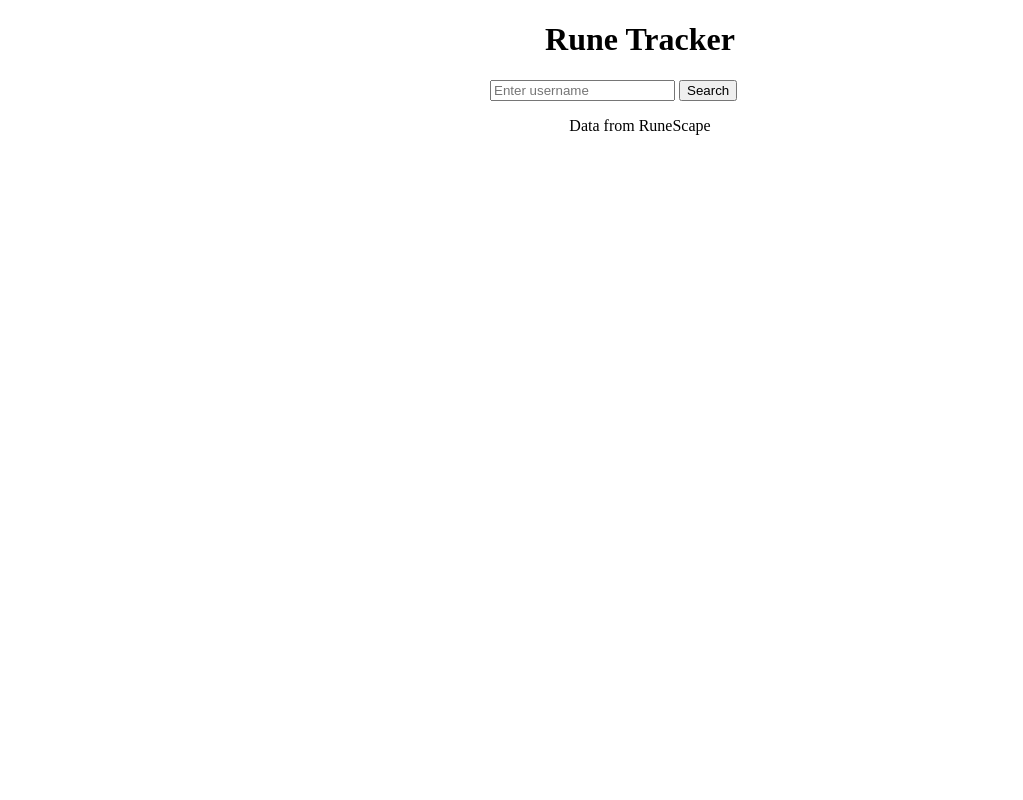
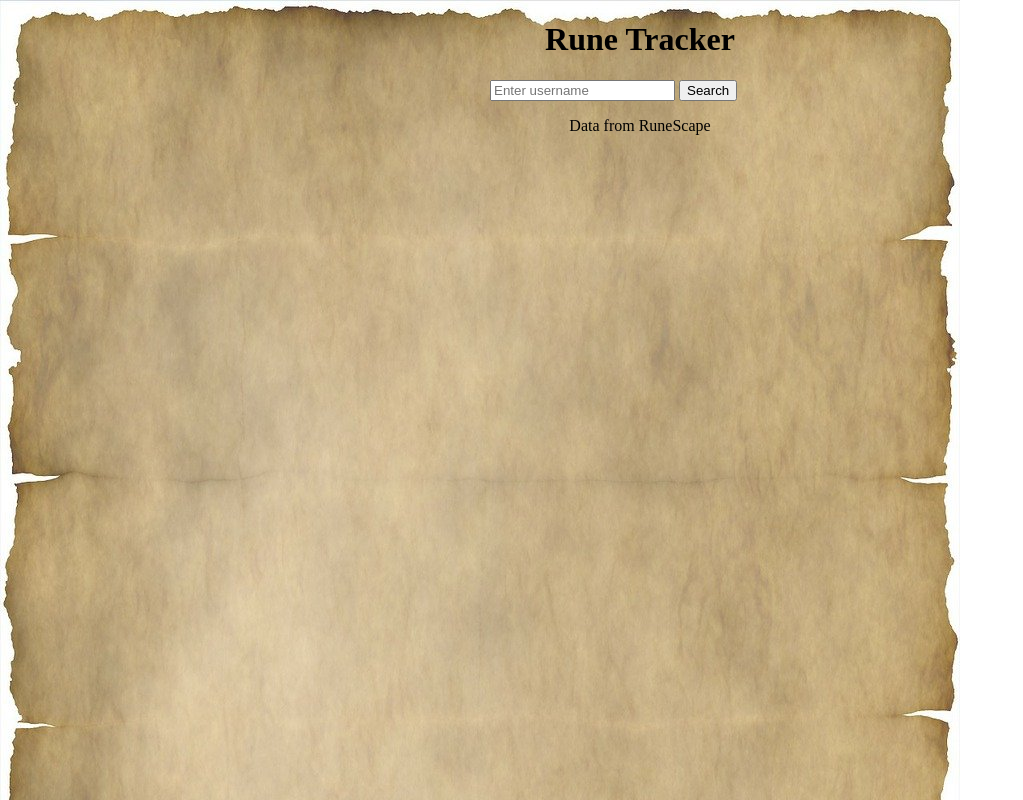
Before and after one commit to jackkennedy7/RuneHelp-Capstone, a plain HTML site: page index.html in a window 1280 px wide. Shown: the whole page, without its empty margins (0-1023 px from the left). Drawn offline with Linux system fonts and the light colour scheme.

Commit message:
background

```diff
--- a/index.html
+++ b/index.html
@@ -6,6 +6,14 @@
     <title>RuneHelp</title>
 </head>
 <body>
+    <style>
+
+    body {
+    background-image: url('../images/paperBack.jpg');
+    background-repeat: no-repeat;
+    }
+    </style>
+
     <header>
     <h1 style="text-align: center;">Rune Tracker</h1>
 </header>
```
Also changed, not shown: images/paperBack.jpg (added).
